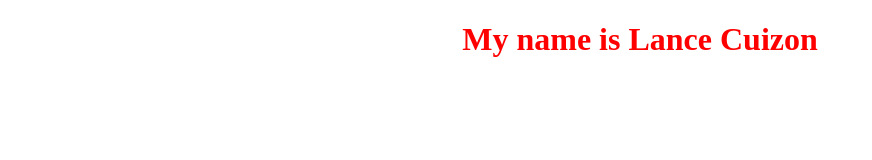
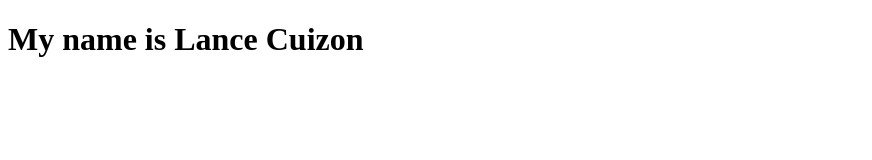
Before and after one commit to artreyrey/My-Website, a plain HTML site: page index.html in a window 1280 px wide. Shown: the whole page, without its empty margins (0-872 px from the left). Drawn offline with Linux system fonts and the light colour scheme.

Commit message:
Update style.css

```diff
--- a/style.css
+++ b/style.css
@@ -1,10 +1,3 @@
-h1 {
-    color: red;
-
-}
-h1 {
-    text-align: center;
-}
-h1 {
-    border: 1px black;
-}
+.nigga {
+    border: 1px solid black
+    }
```
